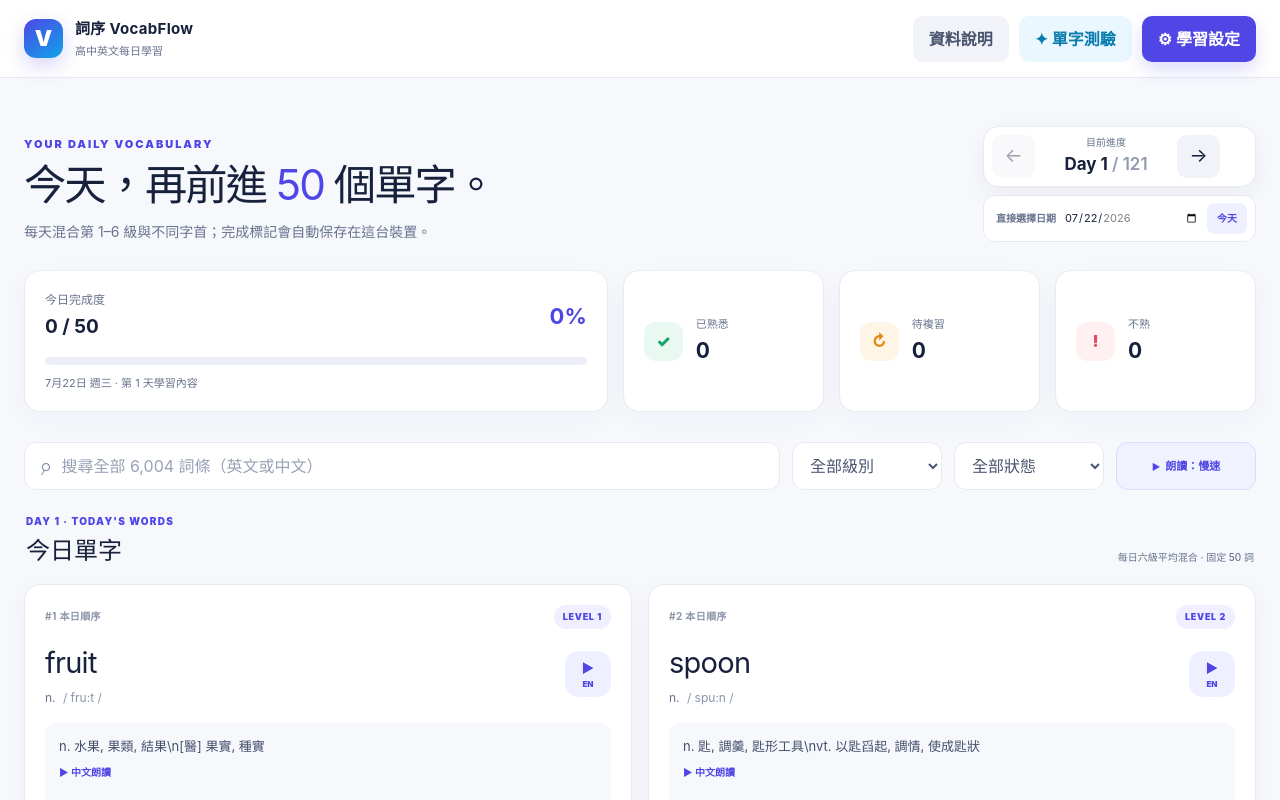
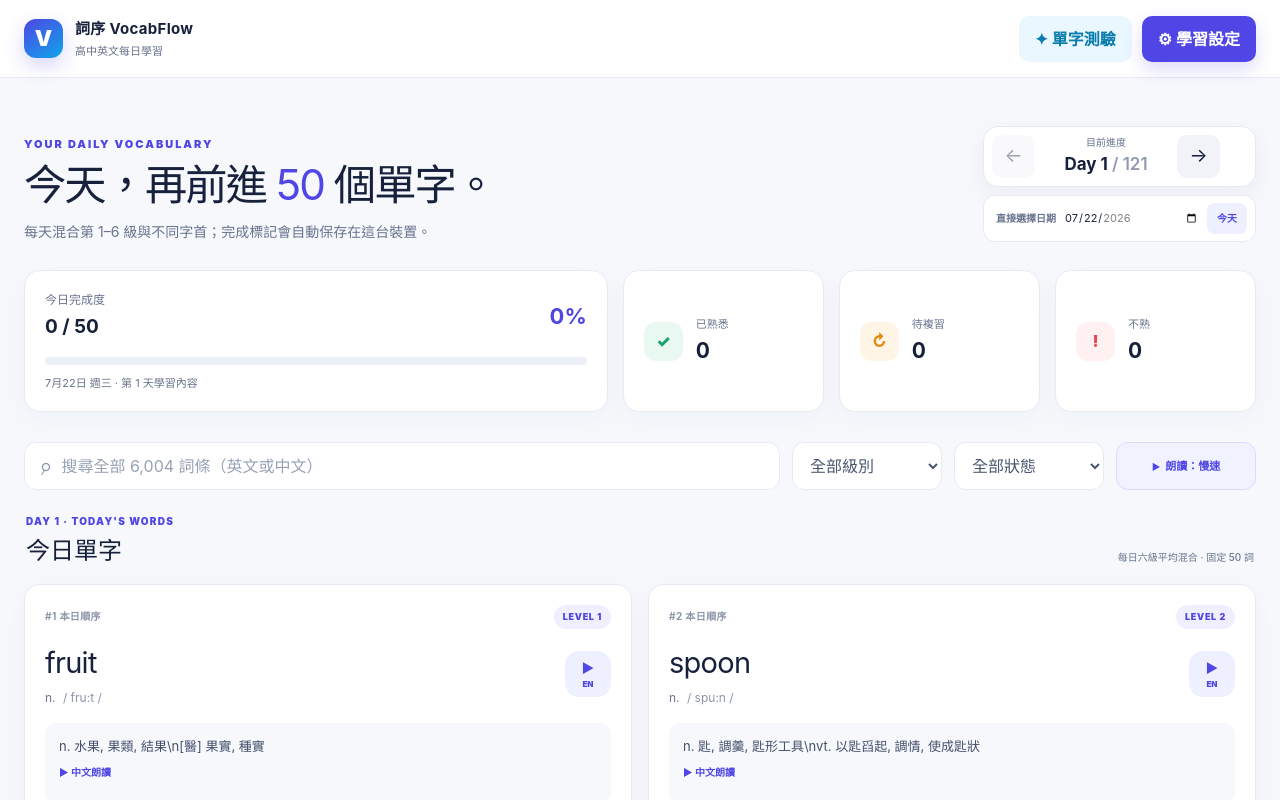
Before and after one commit to zozo971209-pixel/vocabflow-6004, a Next.js app: page /vocabflow-6004/ in a window 1280 px wide. Shown: the top 800 px of the page. Built offline with nearby package versions, Linux system fonts and the light colour scheme.

Commit message:
Remove top data information button

```diff
--- a/app/page.tsx
+++ b/app/page.tsx
@@ -397,7 +397,6 @@ export default function Home() {
           <span><strong>詞序 VocabFlow</strong><small>高中英文每日學習</small></span>
         </a>
         <div className="top-actions">
-          <button className="quiet-button" onClick={() => setInfoOpen(true)}>資料說明</button>
           <button className="quiz-launch-button" onClick={() => setQuizOpen(true)}>✦ 單字測驗</button>
           <button className="primary-button" onClick={() => setSettingsOpen(true)}>⚙ 學習設定</button>
         </div>
```
